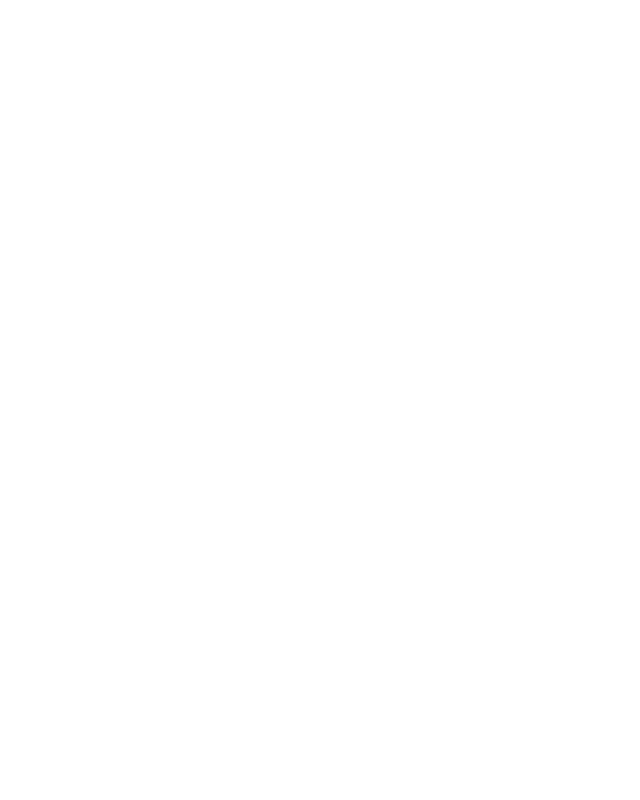
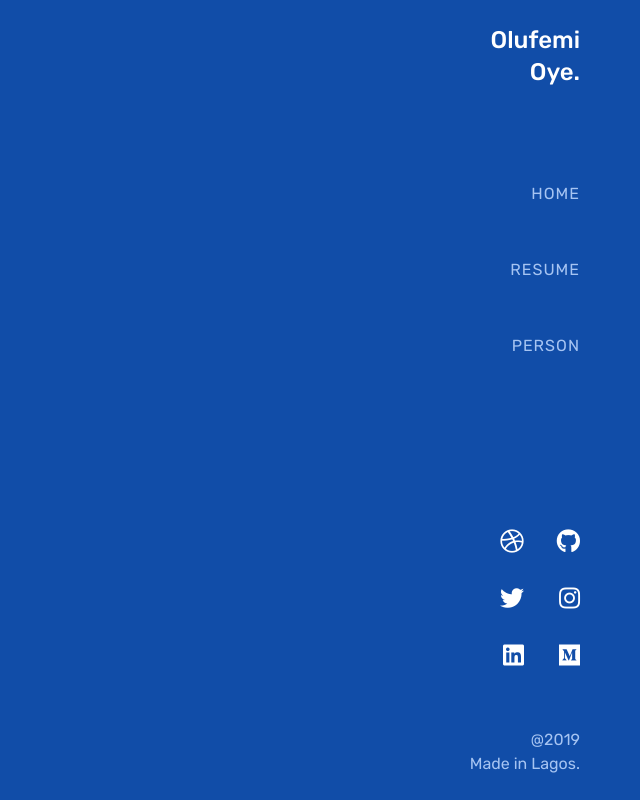
Before and after one commit to olufemioye/olufemioye.com-V2, a Vue app: page /resume in a window 1280 px wide. Shown: the whole page, without its empty margins (640-1280 px from the left). Built offline with nearby package versions, Linux system fonts and the light colour scheme.

Commit message:
navigation layout and styling

```diff
--- a/public/index.html
+++ b/public/index.html
@@ -6,6 +6,10 @@
     <meta name="viewport" content="width=device-width,initial-scale=1.0">
     <meta name="theme-color" content="#114DA8">
     <link rel="icon" href="<%= BASE_URL %>favicon.ico">
+
+<!-- Remove Font Awesome and use custom svg files -->
+<link rel="stylesheet" href="https://use.fontawesome.com/releases/v5.8.2/css/all.css" integrity="sha384-oS3vJWv+0UjzBfQzYUhtDYW+Pj2yciDJxpsK1OYPAYjqT085Qq/1cq5FLXAZQ7Ay" crossorigin="anonymous">
+
     <title>Olufemi Oye</title>
   </head>
   <body>
--- a/src/App.vue
+++ b/src/App.vue
@@ -1,22 +1,32 @@
 <template>
   <div id="app">
-
+    <navigation></navigation>
+    <page></page>
   </div>
 </template>
 
 <script>
+import Navigation from './layout/Navigation';
+import Page from './layout/Page';
+export default {
+  name: 'app',
+  components: {
+    Navigation,
+    Page
+  }
 
-
-export default {
-  name: 'app'
 }
 </script>
 
-<style lang="scss" scoped>
+<style lang="scss">
 @import './scss/main.scss';
 
 #app {
   background: $theme-color;
+  display: block;
+  min-height: 100vh;
+  width: 100%;
+  padding: .5rem;
 }
 
 </style>
--- /dev/null
+++ b/src/layout/Navigation.vue
@@ -0,0 +1,274 @@
+<template>
+	<div class="app-navigation">
+		<header class="app-header">
+			<div class="app-logo">Olufemi Oye.</div>
+			<button class="navigation-menu" @click="toggleNav()" :class="storeState.navActive ? 'is-active' : '' ">
+				<span class="navigation-menu__lines"></span>
+			</button>
+		</header>
+
+		<div class="app-navigation__sidebar"
+				:class="storeState.navActive ? 'is-active' : '' ">
+
+			<nav class="app-nav">
+				<a class="app-nav__link" v-for="link in pageLinks"
+					:key="link.id"
+					:href="link.link">{{ link.name }}</a>
+			</nav>
+
+			<footer class="app-footer">
+				<div class="app-footer__social">
+					<a class="social-link" target="_blank"
+						v-for="social in socialLinks"
+						:href="social.link"
+						:key="social.id">
+						<i :class="social.class"></i>
+					</a>
+				</div>
+				<div class="app-footer__stamp">
+					@{{ currentYear() }} <br>
+					Made in Lagos.
+				</div>
+
+			</footer>
+		</div>
+
+	</div>
+</template>
+<script>
+import { store } from '../store';
+export default {
+	name: 'Navigation',
+	data() {
+		return {
+			storeState: store.state,
+			pageLinks: [
+				{
+					name: 'Home',
+					link: '/'
+				},
+				{
+					name: 'Resume',
+					link: '/resume'
+				},
+				{
+					name: 'Person',
+					link: '/person'
+				}
+			],
+			socialLinks: [
+				{
+					class: 'fab fa-dribbble',
+					link: 'https://dribbble.com/olufemi'
+				},
+				{
+					class: 'fab fa-github',
+					link: 'https://github.com/olufemioye'
+				},
+				{
+					class: 'fab fa-twitter',
+					link: 'https://twitter.com/OlufemiOye'
+				},
+				{
+					class: 'fab fa-instagram',
+					link: 'https://www.instagram.com/olufemioye/'
+				},
+				{
+					class: 'fab fa-linkedin',
+					link: 'https://www.linkedin.com/in/olufemioye/'
+				},
+				{
+					class: 'fab fa-medium',
+					link: 'https://medium.com/@olufemi.oye'
+				}
+			]
+		}
+	},
+	methods: {
+		currentYear() {
+			return new Date().getFullYear();
+		},
+		toggleNav() {
+			store.toggleNav();
+		}
+	}
+}
+</script>
+<style lang="scss" scoped>
+	@import '../scss/variables';
+	@import '../scss/mixins';
+
+	.app-navigation {
+		display: flex;
+		flex-direction: column;
+	}
+	.app-header {
+		display: flex;
+		justify-content: space-between;
+		align-items: center;
+		@include breakpoint-min(md) {
+			position: fixed;
+			top: 1.5rem;
+			right: 3.75rem;
+			width: 5.625rem;
+			text-align: right;
+		}
+	}
+	.app-logo {
+		display: inline-block;
+		color: white;
+		font-weight: $font-weight-medium;
+		font-size: 1.125rem;
+		@include breakpoint-min(md) {
+			font-size: 1.5rem;
+			line-height: 2rem;
+		}
+	}
+	.navigation-menu {
+		display: flex;
+		position: relative;
+		height: 2rem;
+		width: 2.25rem;
+		background: rgba($white, .05);
+		border: none;
+		outline: none;
+		padding: .5rem .375rem;
+		@include breakpoint-min(md) {
+			display: none
+		}
+
+		&.is-active {
+			.navigation-menu__lines {
+				width: 0;
+				background: rgba($white, 0);
+
+				&::before, &::after {
+					top: 50%;
+					left: 50%;
+				}
+				&::before {
+					transform: rotate(45deg) translate(-50%);
+					transform-origin: top left;
+				}
+				&::after {
+					transform: rotate(-45deg) translate(-50%);
+					transform-origin: bottom left;
+				}
+			}
+		}
+	}
+	.navigation-menu__lines {
+		display: block;
+		width: 1.5rem;
+		height: .125rem;
+		border-radius: .0625rem;
+		background: $white;
+
+		&::before, &::after {
+			content: '';
+			position: absolute;
+			display: block;
+			width: 1.5rem;
+			height: .125rem;
+			border-radius: .0625rem;
+			background: $white;
+			transition: inherit;
+		}
+		&::before {
+			top: .5rem;
+		}
+		&::after {
+			bottom: .5rem;
+		}
+	}
+	.app-navigation__sidebar {
+		display: flex;
+		flex-direction: column;
+		justify-content: space-between;
+		position: fixed;
+		width: 200px;
+		height: calc(100vh - 3.5rem);
+		top: 3rem;
+		right: -200px;
+		text-align: right;
+		overflow: auto;
+		transition: .5s all ease-in-out;
+		&.is-active {
+			right: 0
+		}
+		@include breakpoint-min(md) {
+			width: 240px;
+			right: 0;
+			top: 5.5rem;
+			height: calc(100vh - 7rem);
+		}
+	}
+	.app-nav {
+		margin-top: 3.25rem;
+		@include breakpoint-min(md) {
+			margin-top: 5rem;
+		}
+	}
+	.app-nav__link {
+		display: inline-block;
+		position: relative;
+		margin-bottom: 1.5rem;
+		padding: 1rem 2.5rem;
+		line-height: 1.25rem;
+		font-size: 1rem;
+		font-weight: $font-weight-normal;
+		text-transform: uppercase;
+		text-decoration: none;
+		letter-spacing: 1px;
+		color: $theme-accent;
+		transition: .3s ease-in-out;
+		&:hover {
+			color: $white;
+		}
+		@include breakpoint-min(md) {
+			padding: 1rem 3.75rem;
+		}
+
+		&.is-active {
+			color: $white;
+			&::after {
+				content: '';
+				display: block;
+				position: absolute;
+				right: 0;
+				top: .625rem;
+				height: 2rem;
+				width: .25rem;
+				background: $white;
+			}
+		}
+	}
+	.app-footer {
+		padding: 0 2.5rem;
+		@include breakpoint-min(md) {
+			padding: 0 3.75rem;
+		}
+	}
+	.app-footer__social {
+		display: grid;
+		grid-template-columns: repeat(2, 1.5rem);
+		grid-gap: 2rem;
+		justify-items: end;
+		width: 2.5rem;
+		margin: 0 auto 2.5rem;
+		@include breakpoint-min(md) {
+			margin-bottom: 3.75rem
+		}
+	}
+	.social-link {
+		color: $white;
+		display: inline-block;
+		font-size: 1.5rem;
+	}
+	.app-footer__stamp {
+		color: $theme-accent;
+		line-height: 1.5;
+		font-size: 1rem;
+		font-weight: $font-weight-normal;
+	}
+</style>
--- /dev/null
+++ b/src/layout/Page.vue
@@ -0,0 +1,16 @@
+<template>
+	<main class="app-page">
+	</main>
+</template>
+<script>
+export default {
+	name: 'Page'
+}
+</script>
+<style lang="scss" scoped>
+@import '../scss/variables';
+.app-page {
+	// background: $white;
+	// min-height: calc(100vh - 3.5rem );
+}
+</style>
--- a/src/scss/_typography.scss
+++ b/src/scss/_typography.scss
@@ -2,3 +2,11 @@
 @import url('https://fonts.googleapis.com/css?family=Rubik:300,400,500');
 
 @import './variables';
+
+html {
+	font-family: $theme-font, $system-font;
+	font-size: 16px;
+}
+body {
+	font-size: 1rem;
+}
--- /dev/null
+++ b/src/store.js
@@ -0,0 +1,9 @@
+export const store = {
+	state: {
+		navActive: false,
+		activePage: 'Home'
+	},
+	toggleNav() {
+		this.state.navActive = !this.state.navActive
+	}
+}
```
